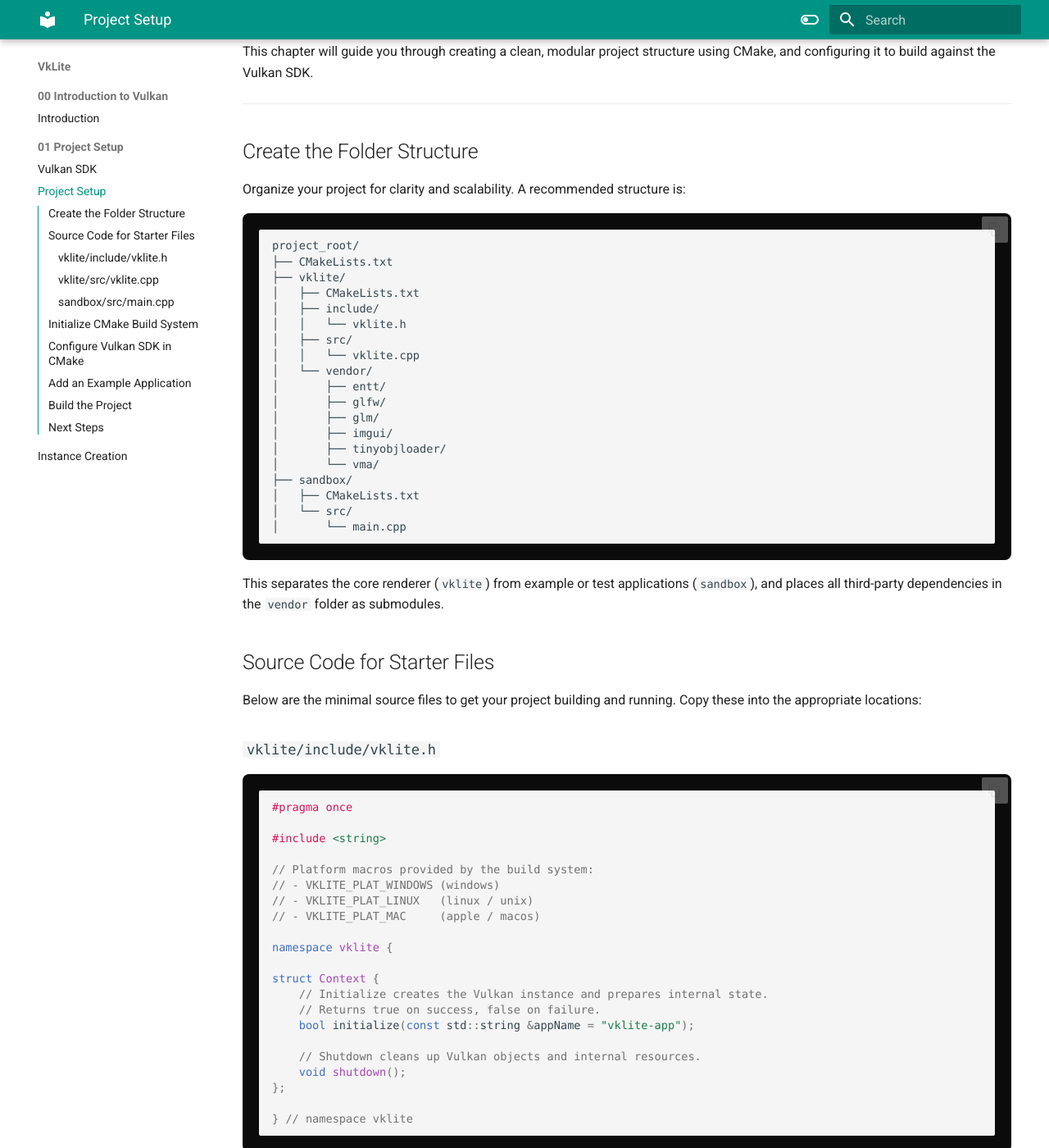
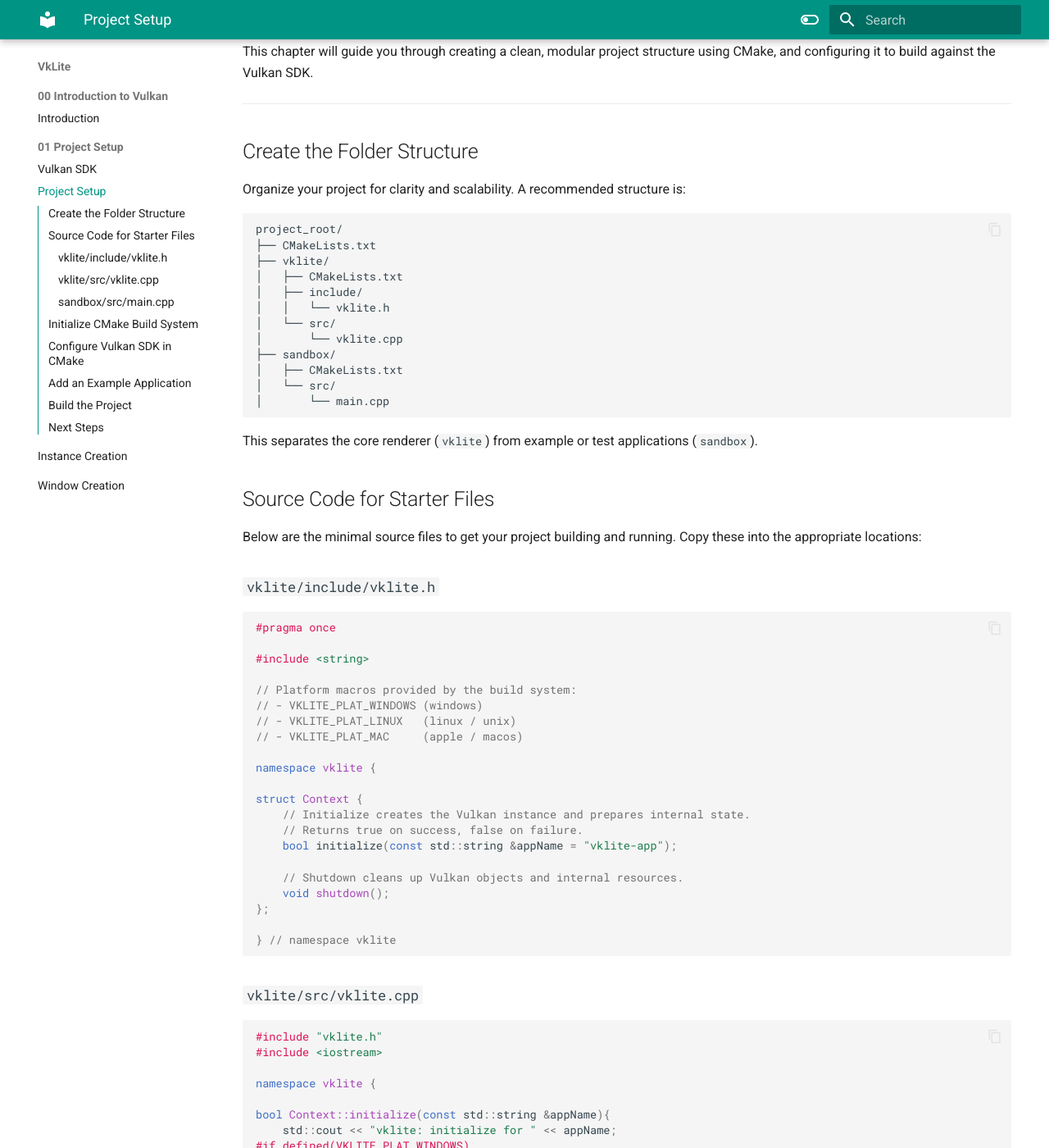
Before and after one commit to Rounak-Paul/vklite, an MkDocs documentation site: the page built from docs/docs/01/Project_Setup.md, in a window 1280 px wide and 1400 px high, scrolled down 203 px. Shown: the whole window at 82% size. Built offline with MkDocs 1.6.1 and Material for MkDocs 9.7.7, drawn with Linux system fonts in a browser that asks for light colours; some of the changed text lies outside the part shown.

Commit message:
Add window creation and main loop to vklite
Introduces a Window struct and related management methods to vklite::Context, enabling creation, destruction, and tracking of multiple windows. Implements a centralized application loop (runMainLoop) and updates the documentation and sandbox example to demonstrate multi-window support. Also updates project setup and navigation in documentation, and removes custom CSS overrides.

````diff
--- a/docs/docs/01/Project_Setup.md
+++ b/docs/docs/01/Project_Setup.md
@@ -10,7 +10,6 @@
 
 ## Create the Folder Structure
 
-
 Organize your project for clarity and scalability. A recommended structure is:
 
 ```text
@@ -20,22 +19,15 @@
 │   ├── CMakeLists.txt
 │   ├── include/
 │   │   └── vklite.h
-│   ├── src/
-│   │   └── vklite.cpp
-│   └── vendor/
-│       ├── entt/
-│       ├── glfw/
-│       ├── glm/
-│       ├── imgui/
-│       ├── tinyobjloader/
-│       └── vma/
+│   └── src/
+│       └── vklite.cpp
 ├── sandbox/
 │   ├── CMakeLists.txt
 │   └── src/
 │       └── main.cpp
 ```
 
-This separates the core renderer (`vklite`) from example or test applications (`sandbox`), and places all third-party dependencies in the `vendor` folder as submodules.
+This separates the core renderer (`vklite`) from example or test applications (`sandbox`).
 
 ## Source Code for Starter Files
 
@@ -132,45 +124,22 @@
 
 ## Configure Vulkan SDK in CMake
 
-target_include_directories(vklite PUBLIC include)
-target_link_libraries(vklite PUBLIC Vulkan::Vulkan)
-
-In your `vklite/CMakeLists.txt`, add each vendor as a subdirectory and link their targets to your library:
+In your `vklite/CMakeLists.txt`, find and link the Vulkan library:
 
 ```cmake
-# Add vendor submodules
-add_subdirectory(vendor/glfw)
-add_subdirectory(vendor/glm)
-add_subdirectory(vendor/entt)
-add_subdirectory(vendor/imgui)
-add_subdirectory(vendor/tinyobjloader)
-add_subdirectory(vendor/vma)
-
 find_package(Vulkan REQUIRED)
 
 add_library(vklite
 	src/vklite.cpp
+	include/vklite.h
 )
 
-target_include_directories(vklite
-	PUBLIC
-		$<BUILD_INTERFACE:${CMAKE_CURRENT_SOURCE_DIR}/include>
-		$<INSTALL_INTERFACE:include>
-)
-
-target_link_libraries(vklite
-	PUBLIC
-		Vulkan::Vulkan
-		glfw
-		glm-header-only
-		EnTT
-		ImGui
-		tinyobjloader
-		GPUOpen::VulkanMemoryAllocator
-)
+target_include_directories(vklite PUBLIC include)
+target_link_libraries(vklite PUBLIC Vulkan::Vulkan)
+set_target_properties(vklite PROPERTIES CXX_STANDARD 20)
 ```
 
-This ensures your renderer links against the Vulkan SDK and all third-party dependencies, using modern C++.
+This ensures your renderer links against the Vulkan SDK and uses modern C++.
 
 ---
 
@@ -206,4 +175,4 @@
 
 You are now ready to begin implementing Vulkan features in your renderer. The next chapter will guide you through creating the Vulkan instance, the first step in any Vulkan application.
 
-**Next:** [Instance Creation](Instance_Creation.md)
+**Next** [Instance Creation](Instance_Creation.md)
--- a/docs/docs/css/style.css
+++ b/docs/docs/css/style.css
@@ -35,70 +35,3 @@
   color: #6b6b6b;
   margin-top: 0.4rem;
 }
-
-/* Improve code blocks (light touch so Material theme still dominates) */
-pre, code {
-  font-family: SFMono-Regular, Menlo, Monaco, 'Roboto Mono', 'Courier New', monospace;
-}
-
-/* Slightly larger font and softer background for inline code */
-code {
-  background: rgba(27,31,35,0.05);
-  padding: 0.15em 0.35em;
-  border-radius: 6px;
-  font-size: 0.95em;
-}
-
-/* Block code styling: subtle border and rounded corners */
-pre {
-  background: var(--md-code-bg, #0b0b0b);
-  color: var(--md-code-fg, #f8f8f2);
-  padding: 1rem;
-  border-radius: 8px;
-  overflow: auto;
-  box-shadow: 0 1px 0 rgba(10,10,10,0.04) inset;
-}
-
-/* Tables: improve readability */
-table {
-  border-collapse: collapse;
-  width: 100%;
-  margin: 1rem 0;
-}
-table th,
-table td {
-  border: 1px solid rgba(0,0,0,0.08);
-  padding: 0.5rem 0.75rem;
-}
-table thead th {
-  background: rgba(0,0,0,0.03);
-  font-weight: 600;
-}
-
-/* Blockquotes: nicer appearance */
-blockquote {
-  border-left: 4px solid rgba(0,0,0,0.12);
-  padding: 0.5rem 1rem;
-  margin: 0.6rem 0;
-  color: #4b5563;
-  background: rgba(0,0,0,0.02);
-}
-
-/* Utility helpers */
-.img-wide { max-width: 100%; }
-.img-half { max-width: 50%; }
-.img-small { max-width: 25%; }
-.align-left { float: left; margin-right: 1rem; }
-.align-right { float: right; margin-left: 1rem; }
-
-/* Responsive tweaks */
-@media (max-width: 640px) {
-  .img-half { max-width: 100%; }
-  .align-left, .align-right { float: none; display: block; margin: 0.75rem auto; }
-}
-
-/* Accessibility: focus outlines for keyboard users */
-a:focus, button:focus, input:focus, textarea:focus {
-  outline: 3px solid rgba(59,130,246,0.25);
-  outline-offset: 2px;
-}
--- a/docs/mkdocs.yml
+++ b/docs/mkdocs.yml
@@ -10,6 +10,7 @@
       - Vulkan SDK: 01/Vulkan_SDK.md
       - Project Setup: 01/Project_Setup.md
       - Instance Creation: 01/Instance_Creation.md
+    - Window Creation: 01/Window_Creation.md
     # - 02. Renderloop:
     # - 03. The Compute Pipeline:
     # - 04. Immidiate Mode GUI:
````
Also changed, not shown: docs/docs/01/Instance_Creation.md (+1 -1 lines), docs/docs/01/Window_Creation.md (added, +84 -0 lines), 3 other files.
